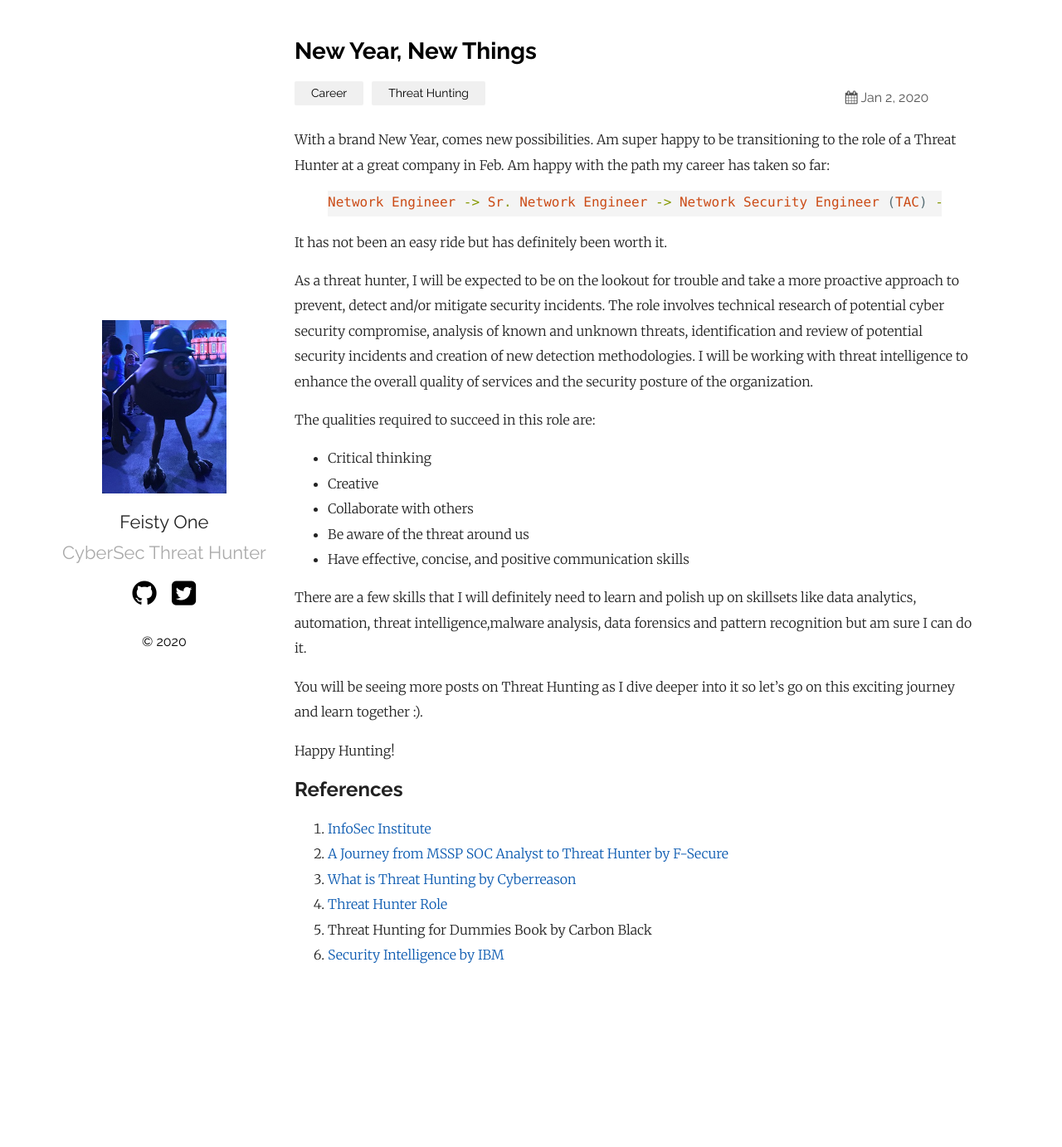
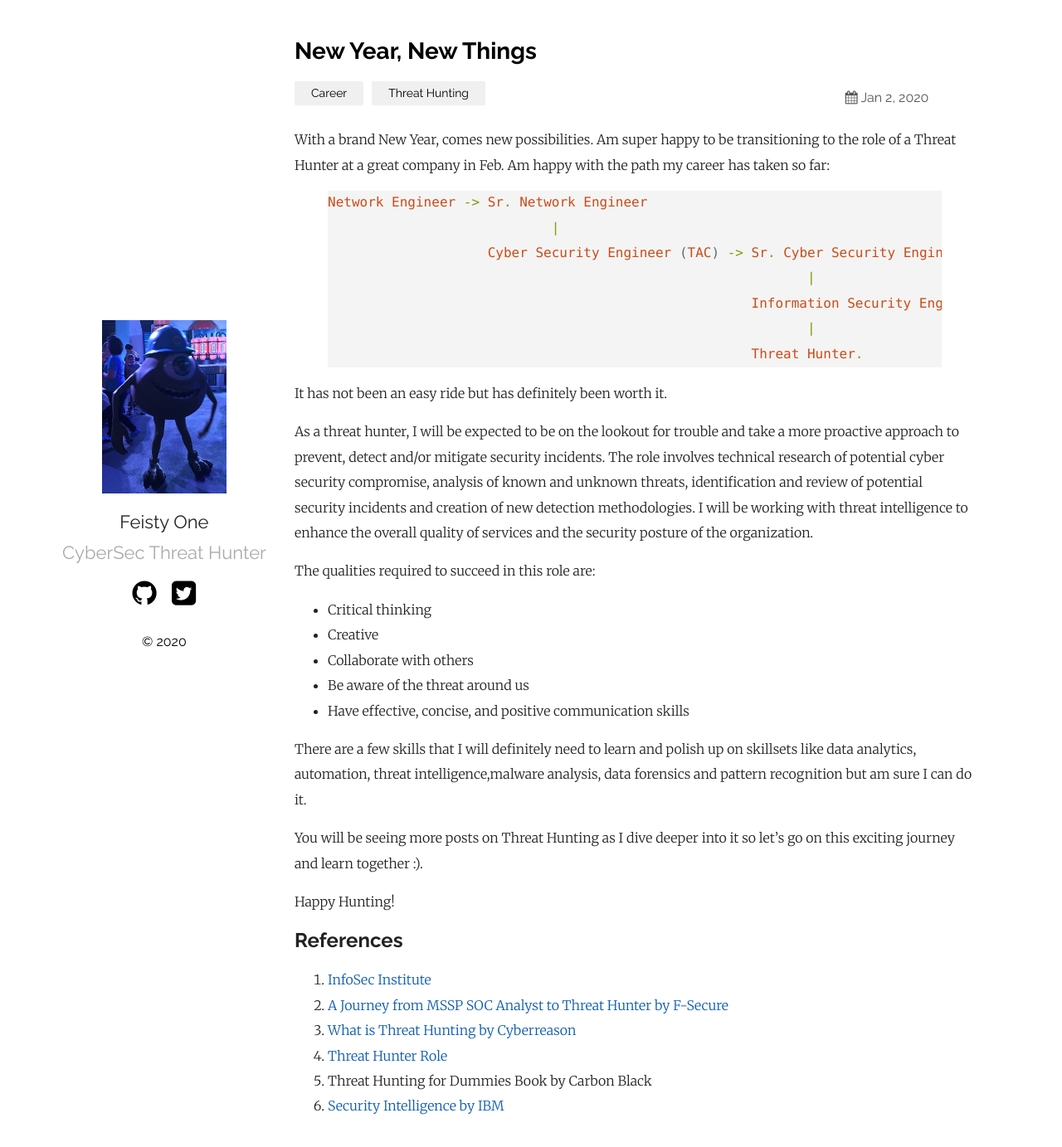
Before and after one commit to famedfeya/famed_blog, a Jekyll site: the page built from _posts/2020-01-02-New-Year-New-Things.md, in a window 1280 px wide and 1394 px high. Shown: the top 1383 px of the window at 83% size. Built offline with Jekyll 4.4.1, drawn with Linux system fonts in a browser that asks for light colours.

Commit message:
Adding a post

```diff
--- a/_posts/2020-01-02-New-Year-New-Things.md
+++ b/_posts/2020-01-02-New-Year-New-Things.md
@@ -8,7 +8,13 @@ tags: [threat hunting, cyber hunting, cyber threat hunting]
 With a brand New Year, comes new possibilities. Am super happy to be transitioning to the role of a Threat Hunter at a great company in Feb. Am happy with the path my career has taken so far:
 
 {% highlight ruby%}
-Network Engineer -> Sr. Network Engineer -> Network Security Engineer (TAC) -> Information Security Engineer -> Threat Hunter.
+Network Engineer -> Sr. Network Engineer
+							|
+					Cyber Security Engineer (TAC) -> Sr. Cyber Security Engineer (TAC)
+															|
+													 Information Security Engineer
+													 		|
+													 Threat Hunter.
 {% endhighlight %}
 
 It has not been an easy ride but has definitely been worth it.
```
